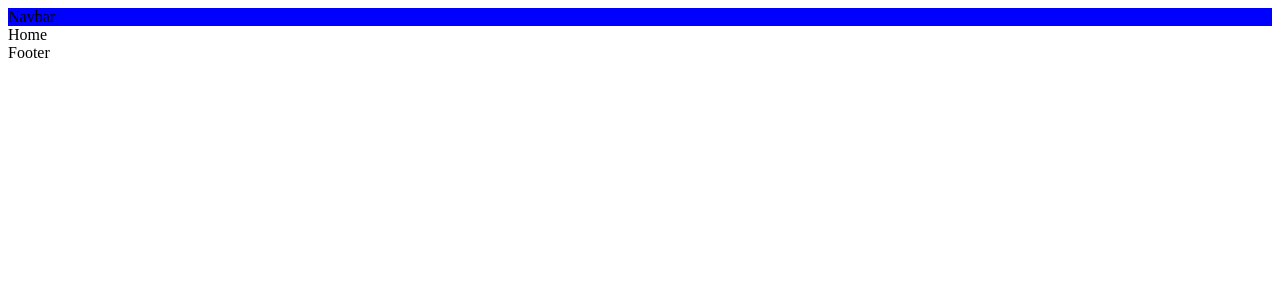
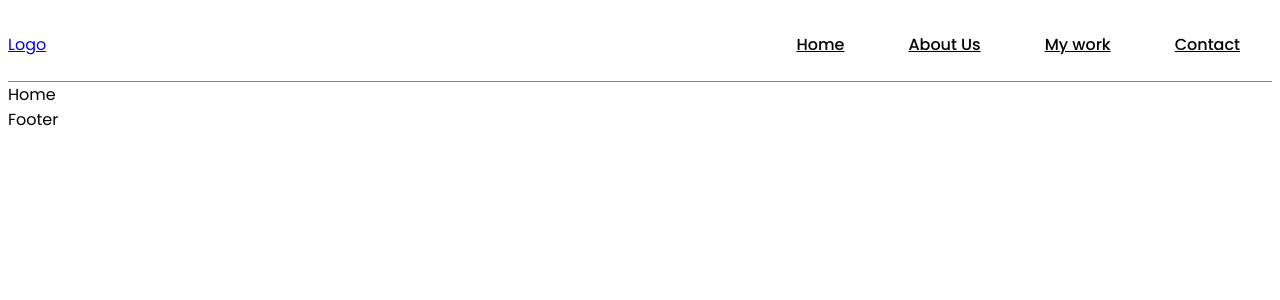
Before and after one commit to Rahul-Souram/sample-porfolio, a React (Create React App) app: page / in a window 1280 px wide. Shown: the top 300 px of the page. Built offline with nearby package versions, Linux system fonts and the light colour scheme.

Commit message:
setup of Navbar footer

```diff
--- /dev/null
+++ b/src/components/Menu/Menu.jsx
@@ -0,0 +1,35 @@
+import React from "react";
+import { Link } from "react-router-dom";
+import { scrollTop } from "../../utils";
+
+const Menu = ({ setIsMenuOpen, mainNav }) => {
+  const handleOpen = () => {
+    setIsMenuOpen(false);
+    scrollTop();
+  };
+
+  return (
+    <div className="menu-list-wrapper">
+      <ul className="menu-list">
+        {mainNav.map((nav) => (
+          <li className="menu-list-item">
+            <Link to={nav.link} onClick={() => handleOpen()}>
+              {nav.title}
+            </Link>
+          </li>
+        ))}
+        <div className="menu-list-donate">
+          <Link
+            to="/contact-us"
+            className="contact-btn"
+            onClick={() => handleOpen()}
+          >
+            Contact Us
+          </Link>
+        </div>
+      </ul>
+    </div>
+  );
+};
+
+export { Menu };
--- /dev/null
+++ b/src/components/Menu/index.js
@@ -0,0 +1 @@
+export { Menu } from "./Menu";
--- a/src/components/Navbar/Navbar.jsx
+++ b/src/components/Navbar/Navbar.jsx
@@ -1,7 +1,63 @@
-import React from "react";
+import React, { useState, useEffect } from "react";
+// import Logo from "assets/Icons/logo.png"
+import { menuItems } from "../../static/data";
+import { Menu } from "../Menu";
+import { scrollTop } from "../../utils";
+import { Link } from "react-router-dom";
 
 const Navbar = () => {
-  return <div className="navbar">Navbar</div>;
+  const [isMenuOpen, setIsMenuOpen] = useState(false);
+  const menuDisplay = isMenuOpen ? "active" : "";
+
+  const MenuHandler = () => {
+    setIsMenuOpen(!isMenuOpen);
+  };
+
+  useEffect(() => {
+    if (isMenuOpen) {
+      document.body.style.overflow = "hidden";
+    } else {
+      document.body.style.overflow = "auto";
+    }
+  }, [isMenuOpen]);
+
+  return (
+    <header>
+      <div className="header-container">
+        <Link to="/" className="header-logo">
+          {/* <img src={Logo} alt="logo" /> */}
+          Logo
+        </Link>
+        <div className="header-menu-container">
+          {menuItems.map((item) => {
+            const { title, link } = item;
+            return (
+              <Link to={link} onClick={() => scrollTop()}>
+                {title}
+              </Link>
+            );
+          })}
+        </div>
+        <div className="menu-bar">
+          <button
+            type="button"
+            className={`${menuDisplay}`}
+            onClick={MenuHandler}
+            aria-label="Menu"
+          >
+            <span></span>
+            <span></span>
+            <span></span>
+          </button>
+        </div>
+      </div>
+      <div
+        className={isMenuOpen ? "active menu-wrapper" : "inactive menu-wrapper"}
+      >
+        <Menu setIsMenuOpen={setIsMenuOpen} mainNav={menuItems} />
+      </div>
+    </header>
+  );
 };
 
 export { Navbar };
--- a/src/components/index.js
+++ b/src/components/index.js
@@ -1,2 +1,3 @@
 export { Navbar } from "./Navbar";
 export { Footer } from "./Footer";
+export { Menu } from "./Menu";
--- /dev/null
+++ b/src/static/data.js
@@ -0,0 +1,6 @@
+export const menuItems = [
+  { title: "Home", link: "/" },
+  { title: "About Us", link: "/about-us" },
+  { title: "My work", link: "/my-work" },
+  { title: "Contact", link: "/contact" },
+];
--- a/src/styles/_header.scss
+++ b/src/styles/_header.scss
@@ -1,3 +1,67 @@
-.navbar {
-  background: $blue;
+.header {
+  &-container {
+    display: flex;
+    justify-content: space-between;
+    align-items: center;
+    padding: 1.5rem 0;
+    border-bottom: 1px solid gray;
+  }
+  &-logo {
+    img {
+      width: 4rem;
+      height: 4rem;
+    }
+  }
+  &-contact-container {
+    display: none;
+    @media (min-width: 992px) {
+      display: block;
+    }
+  }
+  &-menu-container {
+    display: none;
+    justify-content: space-between;
+    @media (min-width: 992px) {
+      display: flex;
+      font-size: 14px;
+    }
+    a {
+      margin: 0 2rem;
+      color: $black;
+      font-weight: 500;
+      position: relative;
+      font-size: 1rem;
+      &::after {
+        content: "";
+        position: absolute;
+        width: 100%;
+        transform: scaleX(0);
+        height: 2px;
+        bottom: 0;
+        left: 0;
+        background-color: $theme-blue;
+        transform-origin: bottom right;
+        transition: transform 0.25s ease-out;
+      }
+      &:hover::after {
+        transform: scaleX(1);
+        transform-origin: bottom left;
+      }
+      &:hover {
+        color: $theme-blue;
+      }
+    }
+    @media (min-width: 992px) {
+      display: flex;
+      font-size: 18px;
+    }
+  }
 }
+
+header {
+  position: sticky;
+  top: 0;
+  width: 100%;
+  background: $white;
+  z-index: 10;
+}
--- /dev/null
+++ b/src/styles/_menu.scss
@@ -0,0 +1,107 @@
+.menu {
+  &-bar {
+    z-index: 999;
+    display: block;
+    @media (min-width: 992px) {
+      display: none;
+    }
+    button {
+      background-color: transparent;
+      border: none;
+      color: #fff;
+      cursor: pointer;
+      display: flex;
+      flex-direction: column;
+      align-items: flex-end;
+      span {
+        border-radius: 10px;
+        height: 3px;
+        margin: 3px 0;
+        transition: 0.6s cubic-bezier(0.68, -0.6, 0.32, 1.6);
+        background-color: $theme-blue;
+      }
+      span {
+        width: 30px;
+      }
+      &.active {
+        span {
+          background-color: $white;
+          margin: 0;
+        }
+        span:nth-of-type(1) {
+          width: 30px;
+          transform-origin: center;
+          transform: rotatez(-45deg);
+        }
+        span:nth-of-type(2) {
+          opacity: 0;
+        }
+        span:nth-of-type(3) {
+          width: 30px;
+          transform-origin: center;
+          transform: rotatez(45deg) translate(-4px, -5px);
+        }
+      }
+    }
+  }
+  &-list {
+    text-align: center;
+    position: relative;
+    z-index: 999;
+    padding: 0;
+    font-weight: 600;
+    &-item {
+      z-index: 999;
+      margin-bottom: 2rem;
+      font-size: 1.5rem;
+      list-style: none;
+      position: relative;
+      a {
+        color: #fff;
+        text-decoration: none;
+        &:hover {
+          font-weight: 600;
+        }
+      }
+      &::after {
+        content: "";
+        position: absolute;
+        width: 100%;
+        transform: scaleX(0);
+        height: 2px;
+        bottom: 0;
+        left: 0;
+        background-color: #fff;
+        transform-origin: bottom right;
+        transition: transform 0.25s ease-out;
+      }
+      &:hover::after {
+        transform: scaleX(1);
+        transform-origin: bottom left;
+      }
+    }
+    &-wrapper {
+      display: flex;
+      justify-content: center;
+      position: relative;
+    }
+  }
+  &-wrapper {
+    background: $theme-blue;
+    position: fixed;
+    transition: 1.2s;
+    display: flex;
+    flex-direction: column;
+    justify-content: center;
+    width: 100%;
+    top: 0;
+    bottom: 0;
+    z-index: 9;
+    &.inactive {
+      right: -110%;
+    }
+    &.active {
+      right: 0;
+    }
+  }
+}
--- a/src/styles/_vars.scss
+++ b/src/styles/_vars.scss
@@ -1 +1,18 @@
-$blue: blue;
+@import url("https://fonts.googleapis.com/css2?family=Montserrat:wght@400;500;600&display=swap");
+@import url("https://fonts.googleapis.com/css2?family=Poppins:wght@400;500;600&display=swap");
+
+$theme-blue: blue;
+$black: #000;
+$white: #fff;
+h1,
+h2,
+h3,
+h4,
+h5,
+h6 {
+  font-family: "Montserrat", sans-serif;
+}
+
+body {
+  font-family: "Poppins", sans-serif;
+}
--- a/src/styles/global.scss
+++ b/src/styles/global.scss
@@ -1,2 +1,3 @@
 @import "./vars";
 @import "./header";
+@import "./menu";
--- /dev/null
+++ b/src/utils/index.js
@@ -0,0 +1,13 @@
+export const truncate = (str, max) => {
+  const suffix = "...";
+  return str.length < max
+    ? str
+    : `${str.substr(
+        0,
+        str.substr(0, max - suffix.length).lastIndexOf(" ")
+      )}${suffix}`;
+};
+
+export const scrollTop = () => {
+  window.scrollTo({ top: 0, behavior: "smooth" });
+};
```
